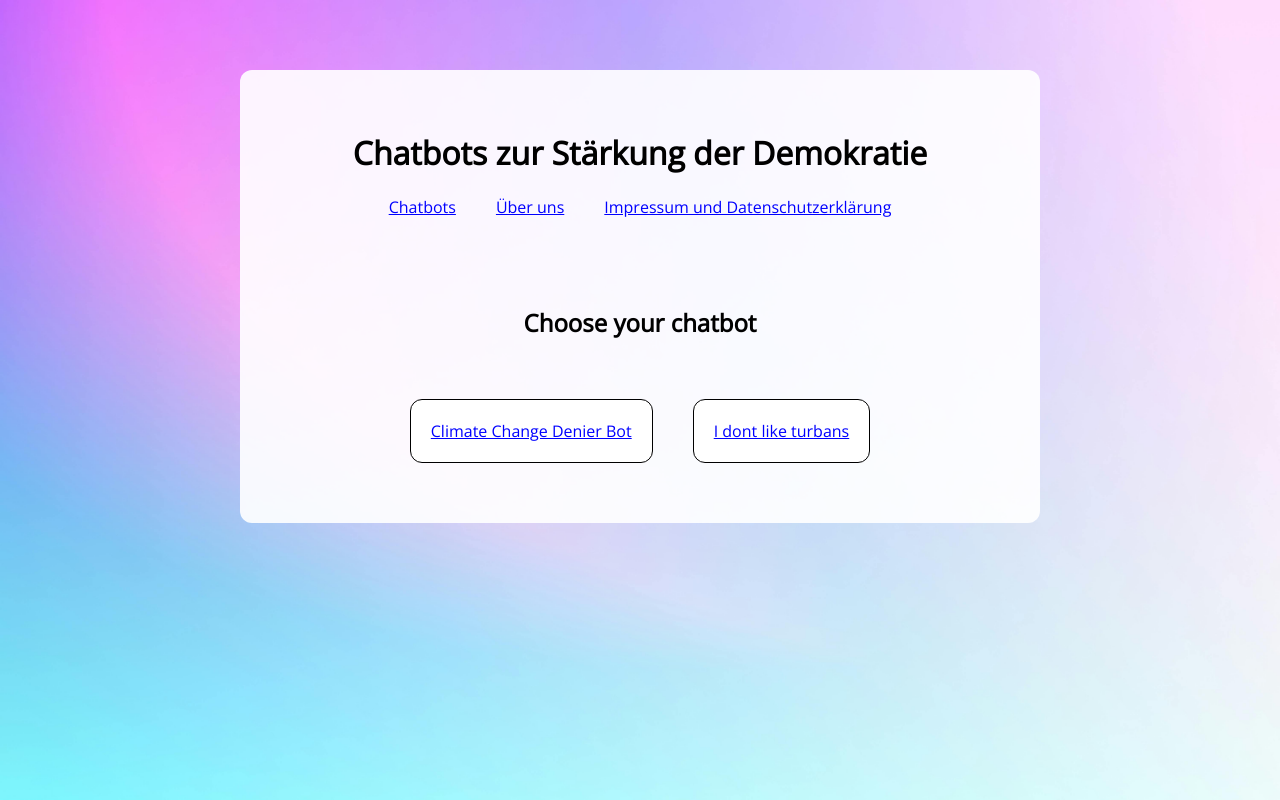
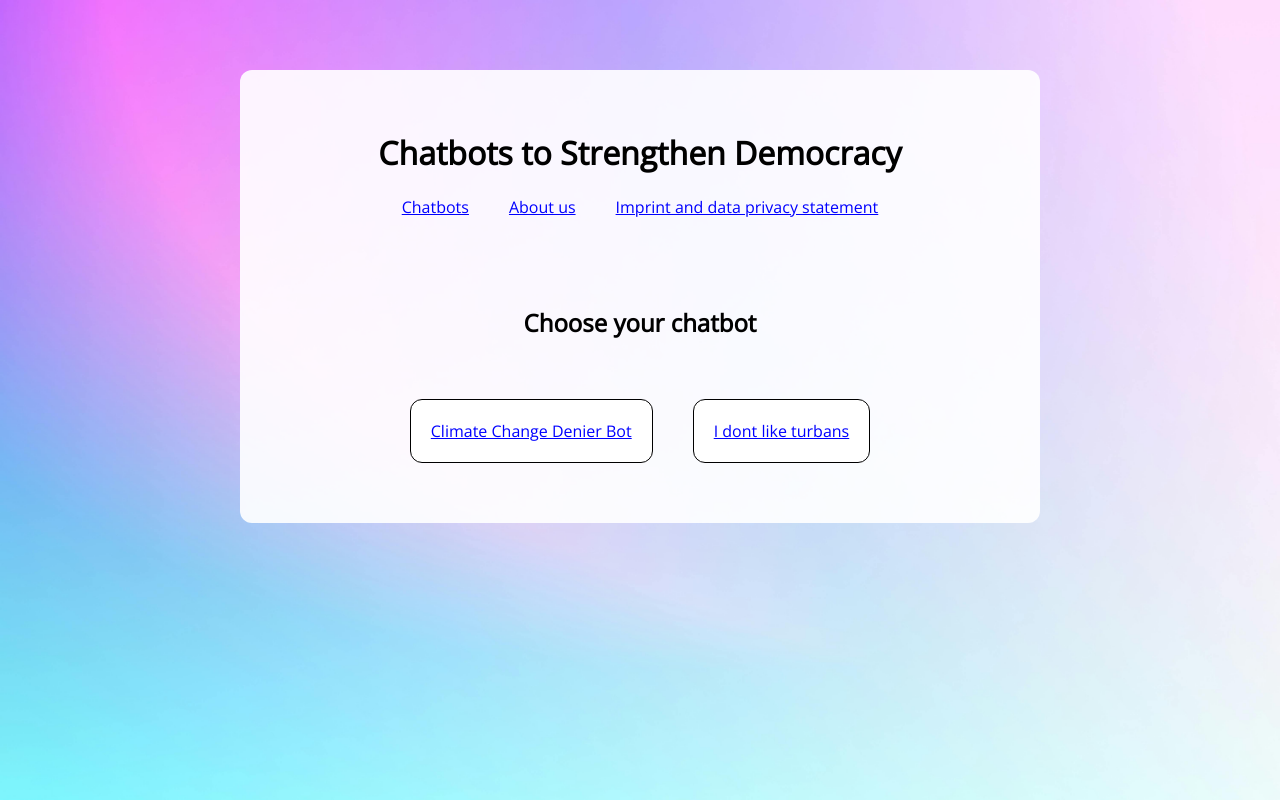
Before and after one commit to Chatbot-Challenge/Frontend, a Vue app in the folder chatbot-challenge-frontend/: page / in a window 1280 px wide. Built offline with nearby package versions, Linux system fonts and the light colour scheme.

Commit message:
translate frontend to english https://github.com/Chatbot-Challenge/csd-deployment/issues/14

```diff
--- a/chatbot-challenge-frontend/src/App.vue
+++ b/chatbot-challenge-frontend/src/App.vue
@@ -9,17 +9,17 @@ import ListRooms from './components/ListRooms.vue'
   </div>
   <div class="wrapper" v-else>
     <div class="content-box">
-        <h1>Chatbots zur Stärkung der Demokratie</h1>
+        <h1>Chatbots to Strengthen Democracy</h1>
 
         <ul class="nav">
           <li>
             <RouterLink to="/">Chatbots</RouterLink>
           </li>
           <li>
-            <RouterLink to="/about">&Uuml;ber uns</RouterLink>
+            <RouterLink to="/about">About us</RouterLink>
           </li>
           <li>
-            <RouterLink to="/imprint_Data">Impressum und Datenschutzerkl&auml;rung</RouterLink>
+            <RouterLink to="/imprint_Data">Imprint and data privacy statement</RouterLink>
           </li>
         </ul>
         <p>&nbsp;</p>
```
